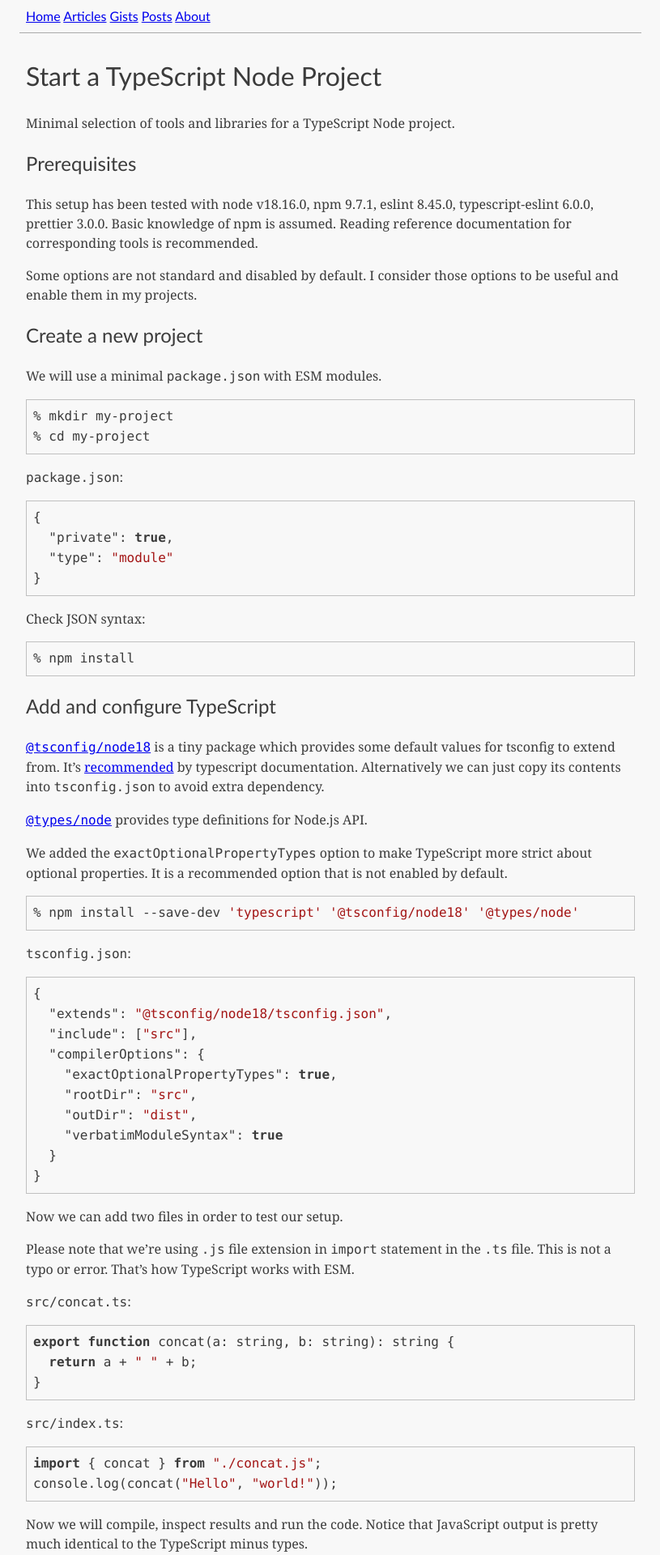
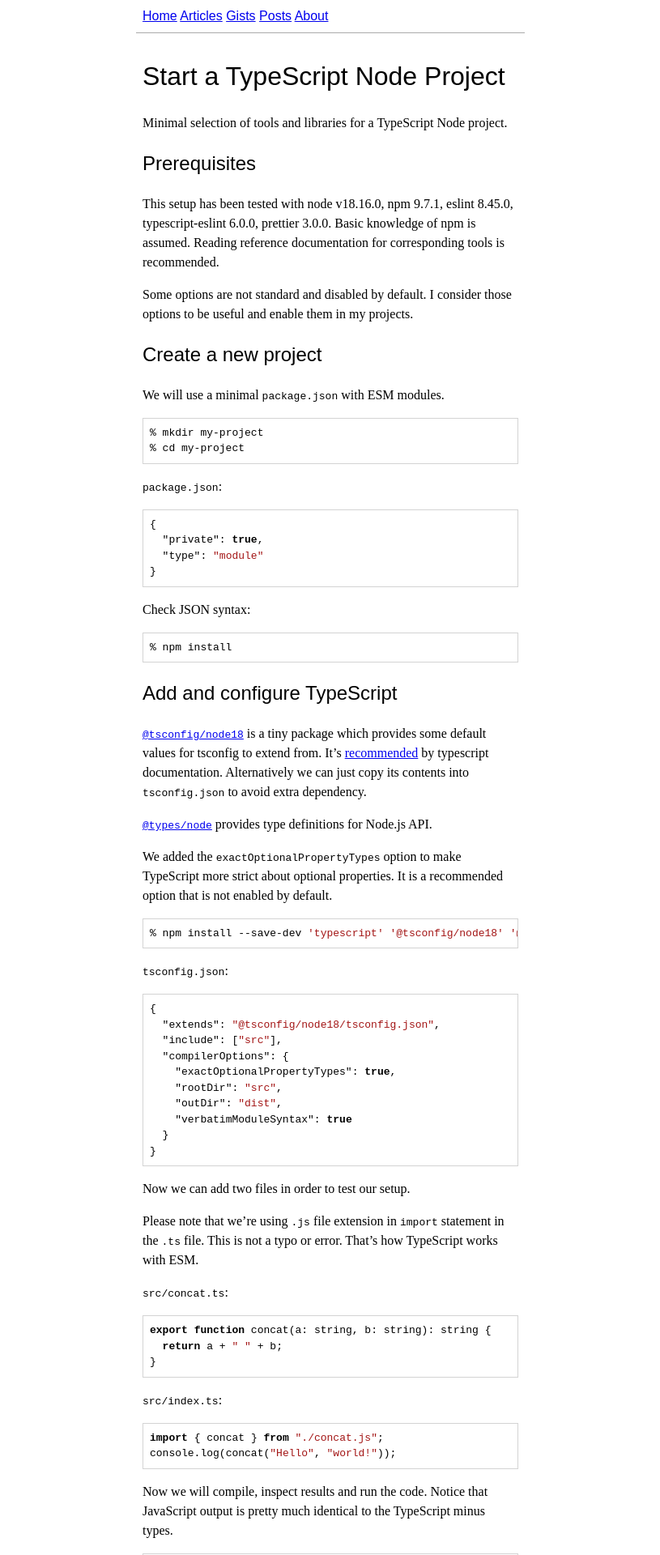
Before and after one commit to vbezhenar/vbezhenar.github.io, a Jekyll site: the page built from _articles/start-typescript-node-project.md, in a window 1280 px wide. Shown: the top 1920 px of the page at 81% size, without its empty margins (232-1047 px from the left). Built offline with Jekyll 4.4.1, drawn with Linux system fonts in a browser that asks for light colours; some of the changed text lies outside the part shown.

```diff
--- a/_layouts/default.html
+++ b/_layouts/default.html
@@ -6,18 +6,9 @@
     <title>
       vbezhenar.com {% if page.title != nil %}- {{ page.title }}{% endif %}
     </title>
-    <link
-      rel="icon"
-      media="(prefers-color-scheme: dark)"
-      href="/assets/icon-dark.png?230623"
-    />
-    <link
-      rel="icon"
-      media="not (prefers-color-scheme: dark)"
-      href="/assets/icon-light.png?230623"
-    />
-    <link rel="stylesheet" href="/assets/styles.css?230802" />
-    <script type="module" src="/assets/scripts.js?2308021"></script>
+    <link rel="icon" href="/assets/icon.png?230828" />
+    <link rel="stylesheet" href="/assets/styles.css?230828" />
+    <script type="module" src="/assets/scripts.js?230828"></script>
   </head>
   <body>
     <nav>
--- a/assets/scripts.js
+++ b/assets/scripts.js
@@ -1,19 +1,9 @@
-initDivHighlightCopyButton();
+addDivHighlightCopyButtons();
 
-function initDivHighlightCopyButton() {
+function addDivHighlightCopyButtons() {
   const divHighlightElements = document.querySelectorAll("div.highlight");
-  for (const element of divHighlightElements) {
-    element.addEventListener("mouseenter", handleDivHighlightMouseEnter);
-    element.addEventListener("mouseleave", handleDivHighlightMouseLeave);
-  }
-}
-
-function handleDivHighlightMouseEnter(event) {
-  const divHighlightElement = event.target;
-  let copyButtonElement = divHighlightElement.querySelector("button.copy");
-
-  if (copyButtonElement === null) {
-    copyButtonElement = document.createElement("button");
+  for (const divHighlightElement of divHighlightElements) {
+    const copyButtonElement = document.createElement("button");
     copyButtonElement.classList.add("copy");
     const image = document.createElement("img");
     image.src = "/assets/copy.svg?230802";
@@ -23,25 +13,13 @@ function handleDivHighlightMouseEnter(event) {
     copyButtonElement.appendChild(image);
     copyButtonElement.addEventListener("click", handleCopyButtonClick);
     divHighlightElement.appendChild(copyButtonElement);
-    forceReflow(copyButtonElement);
   }
-  copyButtonElement.classList.add("visible");
 }
 
-function handleDivHighlightMouseLeave(event) {
-  const divHighlightElement = event.target;
-  const copyButtonElement = divHighlightElement.querySelector("button.copy");
-  copyButtonElement.classList.remove("visible");
-}
-
-async function handleCopyButtonClick(event) {
+function handleCopyButtonClick(event) {
   const copyButtonElement = event.currentTarget;
   const divHighlightElement = copyButtonElement.parentElement;
   const preElement = divHighlightElement.querySelector("pre");
   const text = preElement.textContent;
   navigator.clipboard.writeText(text);
 }
-
-function forceReflow(element) {
-  element.offsetHeight;
-}
--- a/assets/styles.css
+++ b/assets/styles.css
@@ -1,46 +1,7 @@
-:root {
-  --header-font-family: Seravek, "Gill Sans Nova", Ubuntu, Calibri,
-    "DejaVu Sans", source-sans-pro, sans-serif;
-  --content-font-family: Charter, "Bitstream Charter", "Sitka Text", Cambria,
-    serif;
-  --code-font-family: ui-monospace, "Cascadia Code", "Source Code Pro", Menlo,
-    Consolas, "DejaVu Sans Mono", monospace;
-}
-
-@media not (prefers-color-scheme: dark) {
-  :root {
-    --body-background-color: #f8f8f8;
-    --body-color: #3b3b3b;
-    --link-color: #0000ee;
-    --link-visited-color: #551a8b;
-    --code-border-color: #c0c0c0;
-    --code-string-color: #a31515;
-    --code-comment-color: #008000;
-    --button-hover-background-color: #f0f0f0;
-    --button-active-background-color: #e0e0e0;
-  }
-}
-
-@media (prefers-color-scheme: dark) {
-  :root {
-    --body-background-color: #202020;
-    --body-color: #cccccc;
-    --link-color: #9494f7;
-    --link-visited-color: #ad70e6;
-    --code-border-color: #505050;
-    --code-string-color: #ce9178;
-    --code-comment-color: #6a9955;
-  }
-}
-
 body {
   margin: 0 auto;
-  max-width: 48em;
-  background-color: var(--body-background-color);
-  font-family: var(--content-font-family);
-  font-size: 16px;
+  max-width: 30em;
   line-height: 1.5;
-  color: var(--body-color);
 }
 
 h1,
@@ -49,22 +10,14 @@ h3,
 h4,
 h5,
 h6 {
-  font-family: var(--header-font-family);
+  font-family: sans-serif;
   font-weight: normal;
-}
-
-a {
-  color: var(--link-color);
-}
-
-a:visited {
-  color: var(--link-visited-color);
 }
 
 nav {
   padding: 8px;
   border-bottom: 1px solid #aaa;
-  font-family: var(--header-font-family);
+  font-family: sans-serif;
 }
 
 nav .selected {
@@ -80,13 +33,9 @@ div.highlight {
 }
 
 pre {
-  border: 1px solid var(--code-border-color);
-  padding: 8px;
+  border: 1px solid lightgrey;
+  padding: 8px 40px 8px 8px;
   overflow: auto;
-}
-
-code {
-  font-family: var(--code-font-family);
 }
 
 .language-js .k,
@@ -103,7 +52,7 @@ code {
 .language-sh .s1,
 .language-ts .dl,
 .language-ts .s2 {
-  color: var(--code-string-color);
+  color: #a31515;
 }
 
 button.copy {
@@ -112,26 +61,12 @@ button.copy {
   right: 0px;
   width: 32px;
   height: 32px;
-  border: 1px solid var(--code-border-color);
-  background-color: var(--body-background-color);
-  padding: 0;
 
   cursor: pointer;
 
   visibility: hidden;
-  opacity: 0;
-  transition: opacity 0.2s, visibility 0.2s;
 }
 
-button.copy.visible {
+:hover > button.copy {
   visibility: visible;
-  opacity: 1;
 }
-
-button.copy:hover {
-  background-color: var(--button-hover-background-color);
-}
-
-button.copy:active {
-  background-color: var(--button-active-background-color);
-}
```
Also changed, not shown: assets/icon-dark.png (deleted), assets/icon-light.png (deleted), assets/icon.png (added), 1 other file.
